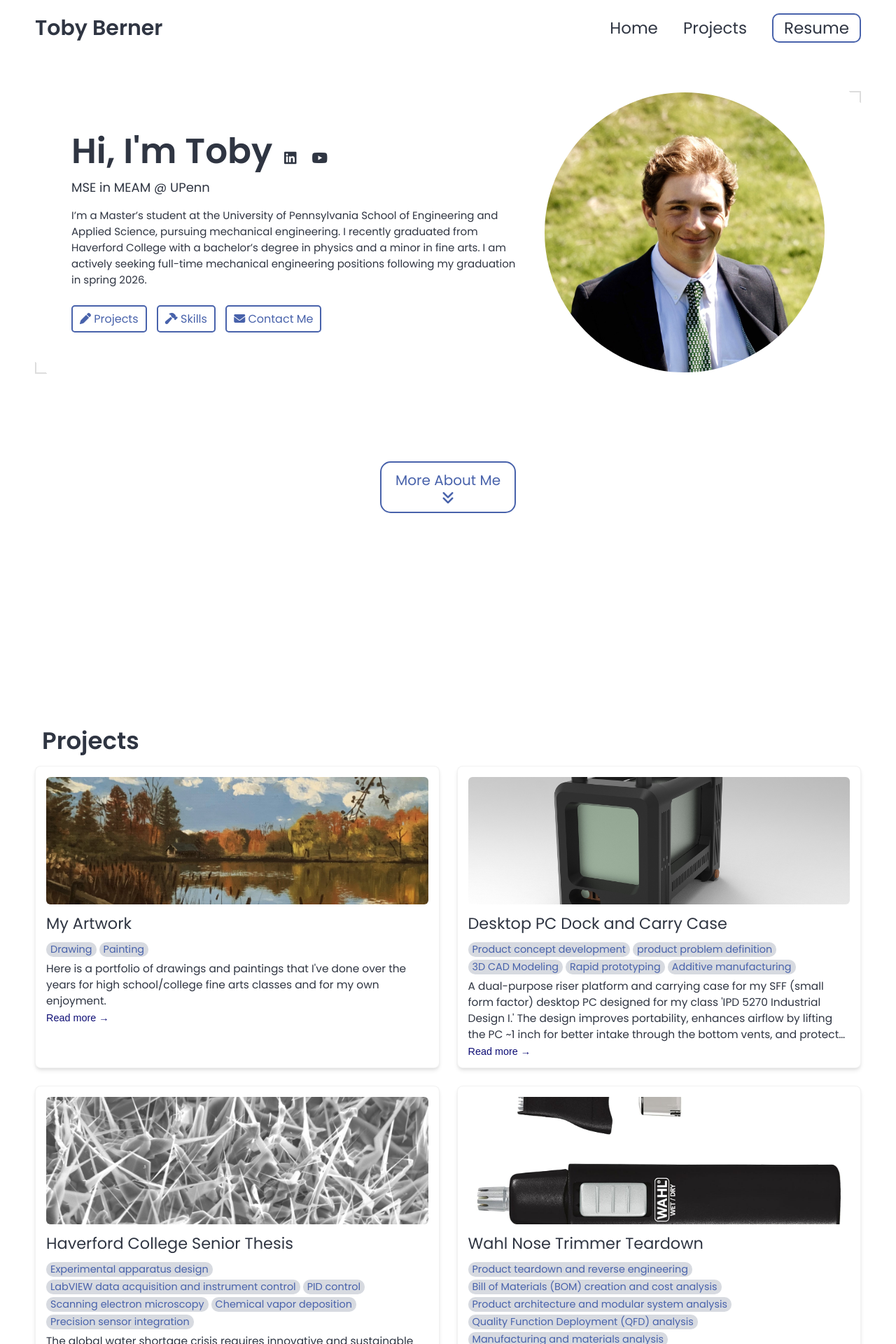
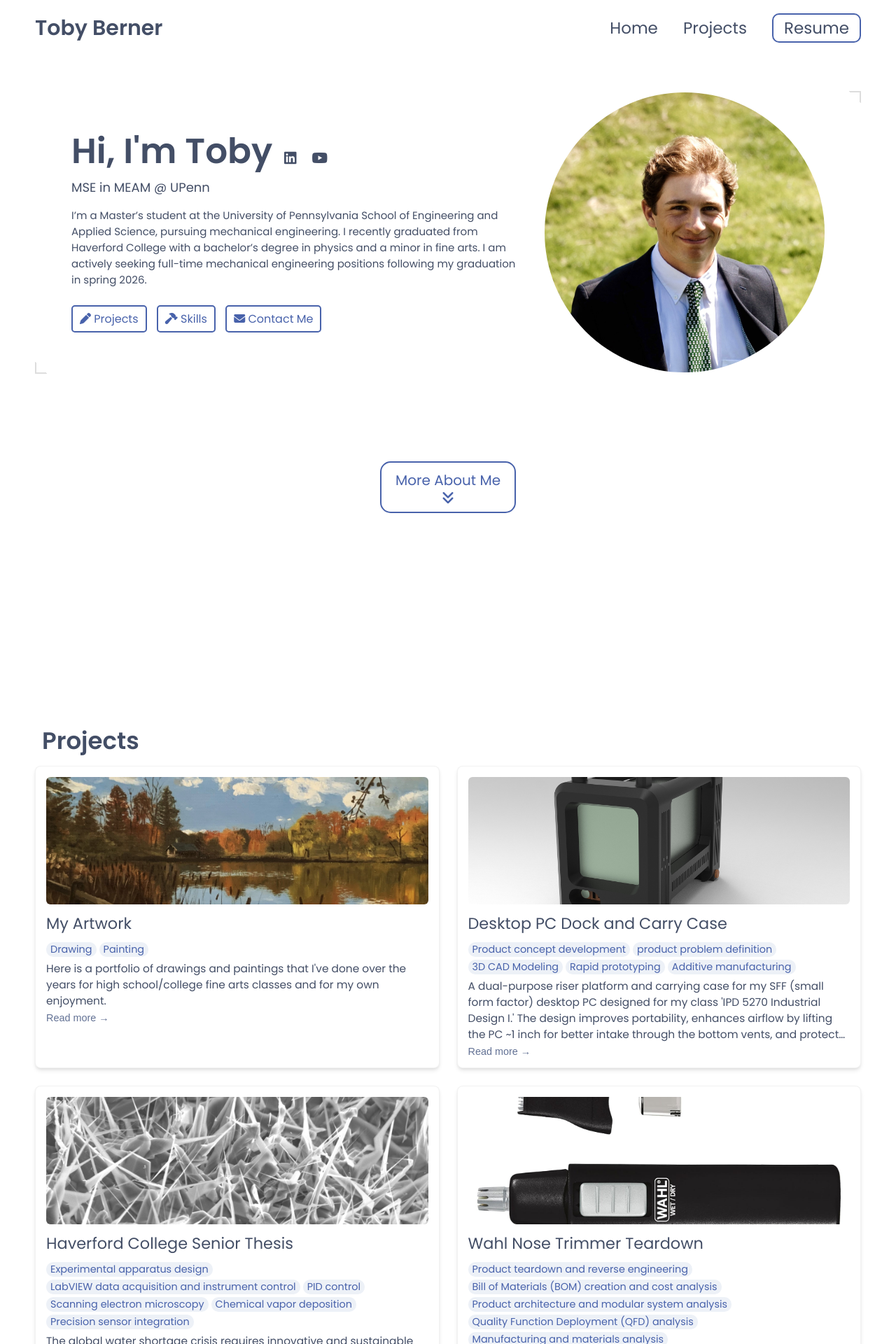
Before and after one commit to tdberner/tdberner.github.io, a Jekyll site: the page built from index.html, in a window 1280 px wide. Shown: the top 1920 px of the page at 70% size. Built offline with Jekyll 4.4.1, drawn with Linux system fonts in a browser that asks for light colours.

Commit message:
Update _config.yml

```diff
--- a/_config.yml
+++ b/_config.yml
@@ -80,12 +80,12 @@ formspree-key:   https://formspree.io/f/mgonklqz
 
 # Active theme (Updatethis to switch themes). Make sure to keep the indentation the samne.
 colors:
-  text: "#2f3542"
+  text: "#434e66"
   border: "#ddd"
   link: "#4862ab"
-  highlight: "#0e0e75"
+  highlight: "#627194"
   background: "#ffffff"
-  light_background: "#d7dae0"
+  light_background: "#edf1f7"
 
 # A few examples.
 basic theme:
```
